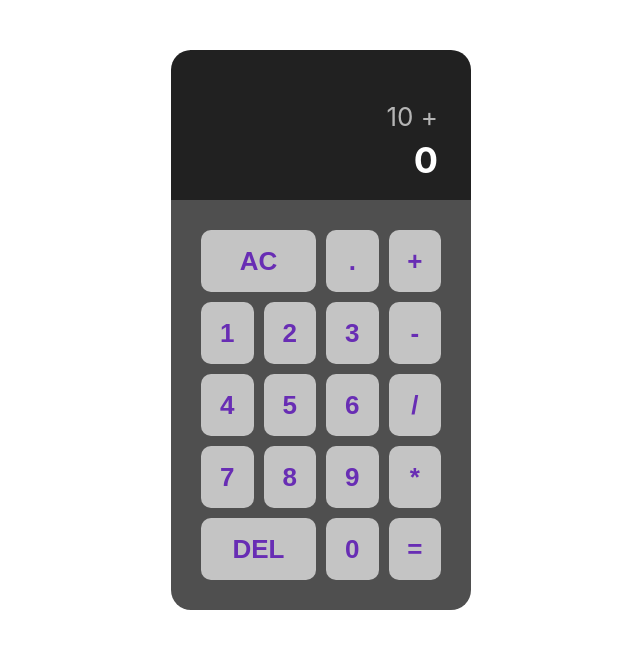
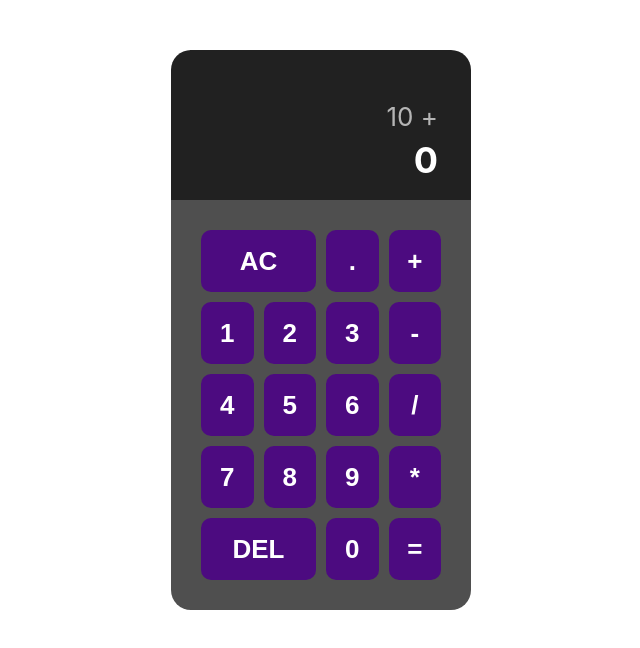
Before and after one commit to NelliBtn/React-Calculator, a JavaScript app: page / in a window 1280 px wide. Shown: the top 648 px of the page, without its empty margins (319-959 px from the left). Built offline with nearby package versions, Linux system fonts and the light colour scheme; the HTML template or start-up script is replaced by a standard one.

Commit message:
change colors

```diff
--- a/src/components/Button.css
+++ b/src/components/Button.css
@@ -1,14 +1,14 @@
 button {
   border: none;
-  background-color: #C4C4C4;
-  color: #682DB4;
+  background-color: #4C0B80;
+  color: #FFFFFF;
   font-weight: bold;
   font-size: 26px;
   border-radius: 10px;
 }
 
 button:hover {
-  background-color: #F0E7F4;
+  background-color: #BC80D8;
 }
 
 .long-btn {
```
